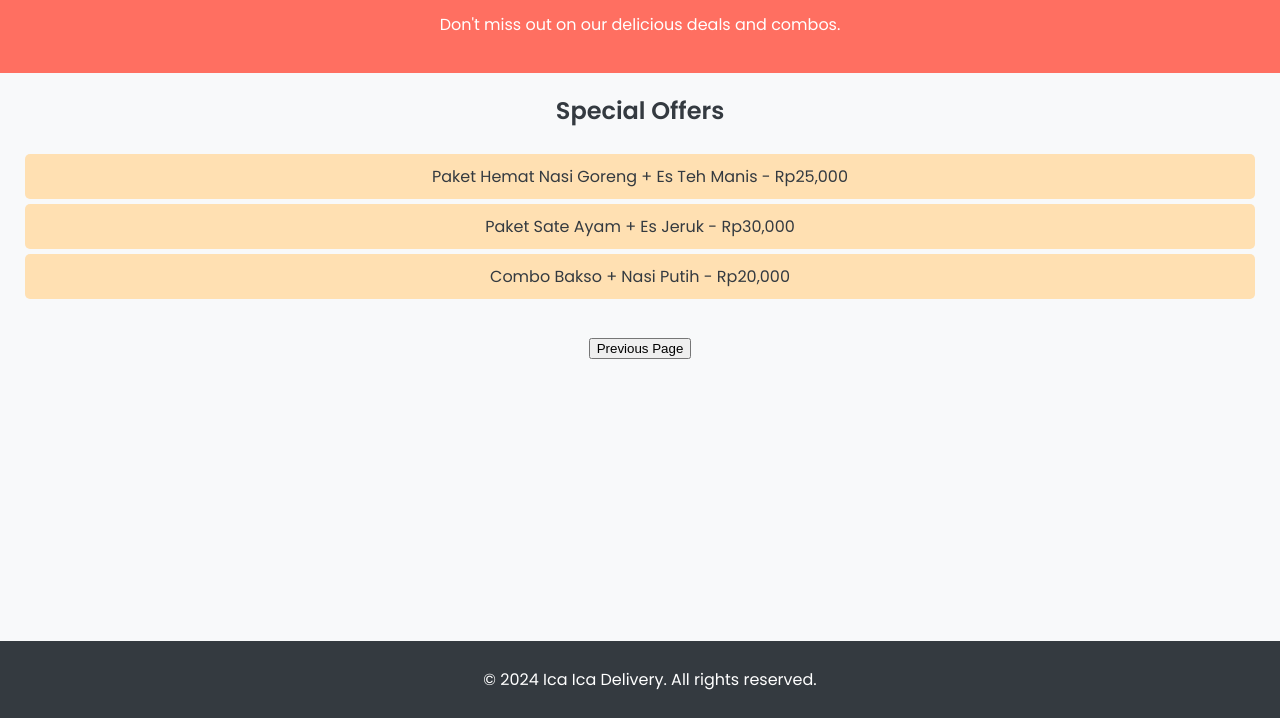
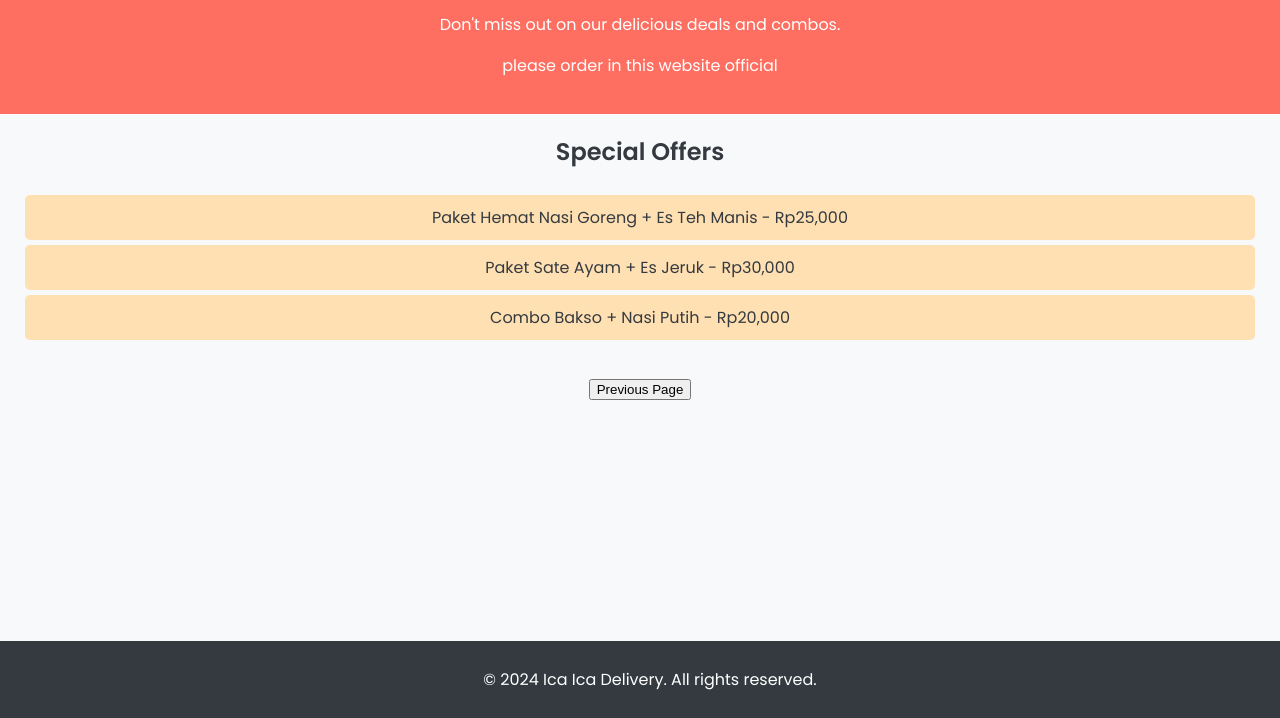
Before and after one commit to NoPlayerCharacter/icaicadelivery, a plain HTML site: page next.html in a window 1280 px wide. Shown: the part 82-800 px from the top of the page. Drawn offline with Linux system fonts and the light colour scheme.

Commit message:
penambahan

```diff
--- a/next.html
+++ b/next.html
@@ -10,6 +10,7 @@
     <header>
         <h1>Explore Our Special Offers!</h1>
         <p>Don't miss out on our delicious deals and combos.</p>
+        <p>please order in this website official</p>
     </header>
 
     <main>
```
